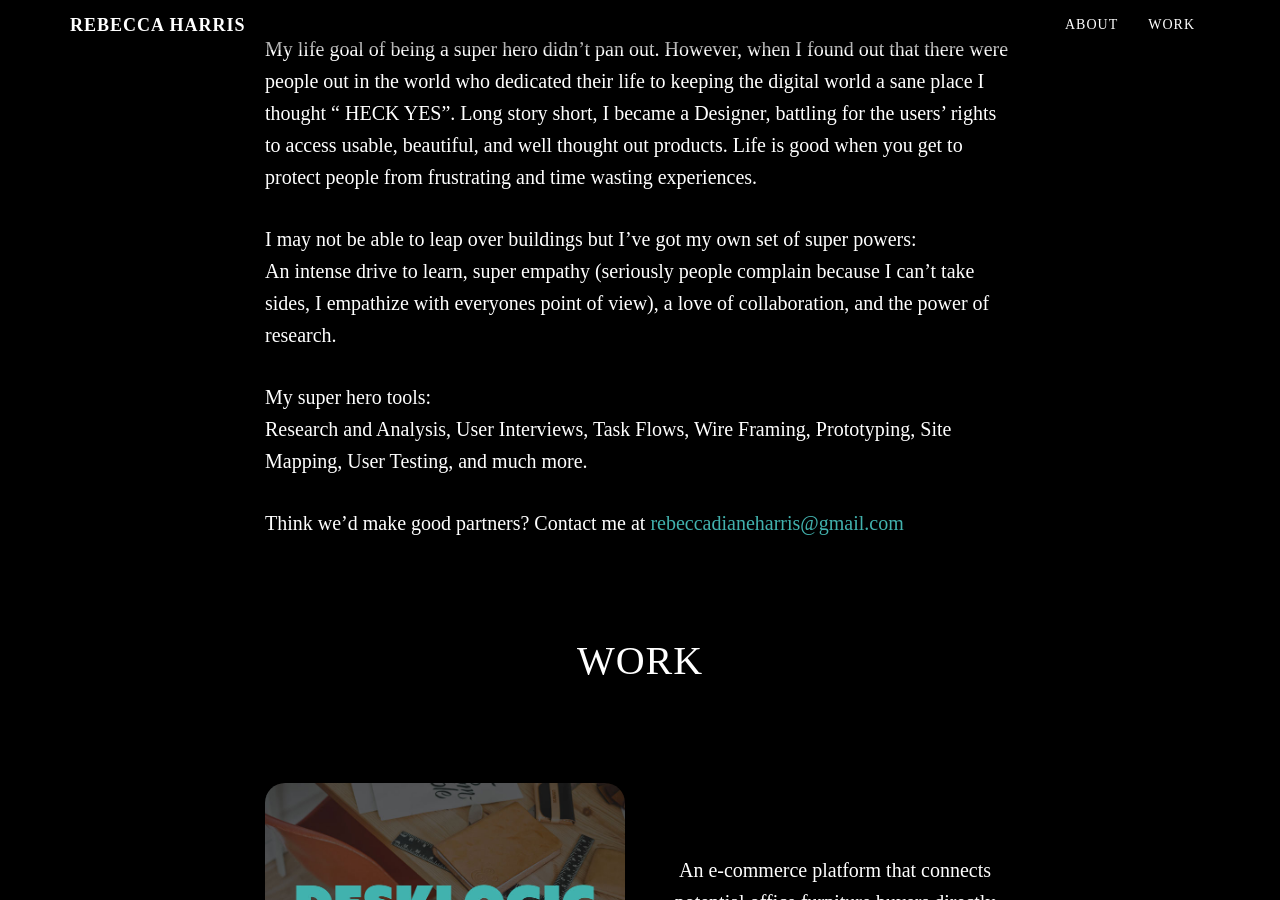
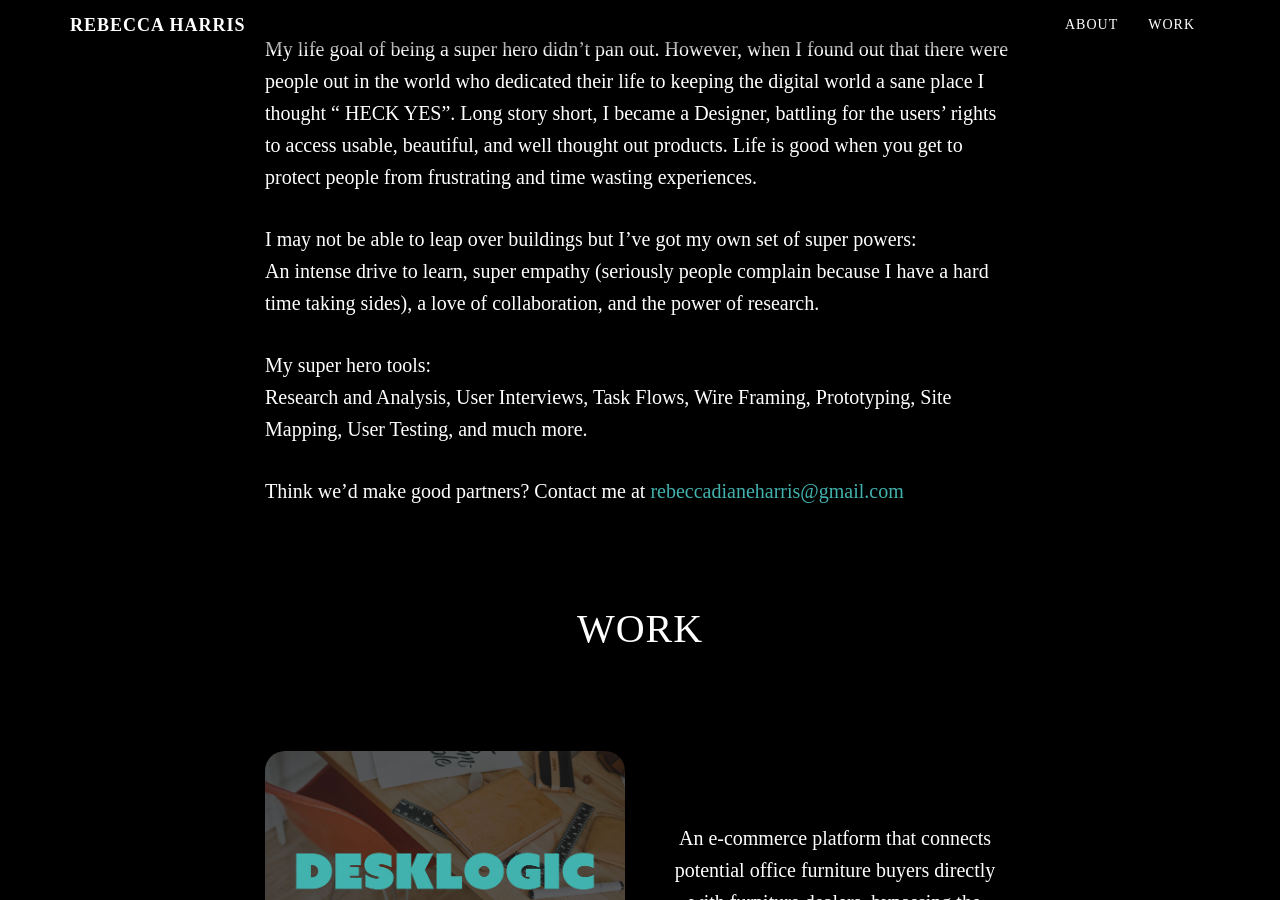
Before and after one commit to rensramos/becbec1.github.io, a Jekyll site: the page built from index.html, in a window 1280 px wide and 900 px high, scrolled down 1053 px. Built offline with Jekyll 4.4.1, drawn with Linux system fonts in a browser that asks for light colours.

Commit message:
changed text in about

```diff
--- a/index.html
+++ b/index.html
@@ -25,7 +25,7 @@ layout: default
 			<p>“With great power comes great responsibility”. - Uncle Ben</p>
 			<p>My life goal of being a super hero didn’t pan out. However, when I found out that there were people out in the world who dedicated their life to keeping the digital world a sane place I thought “ HECK YES”. Long story short, I became a Designer, battling for the users’ rights to access usable, beautiful, and well thought out products. Life is good when you get to protect people from frustrating and time wasting experiences.</p>
 
-			<p>I may not be able to leap over buildings but I’ve got my own set of super powers:<br/>An intense drive to learn, super empathy (seriously people complain because I can’t take sides, I empathize with everyones point of view), a love of collaboration, and the power of research.</p>
+			<p>I may not be able to leap over buildings but I’ve got my own set of super powers:<br/>An intense drive to learn, super empathy (seriously people complain because I have a hard time taking sides), a love of collaboration, and the power of research.</p>
 			<p>My super hero tools:<br/>
 			Research and Analysis, User Interviews, Task Flows, Wire Framing, Prototyping, Site Mapping, User Testing, and much more.</p>
 
```
